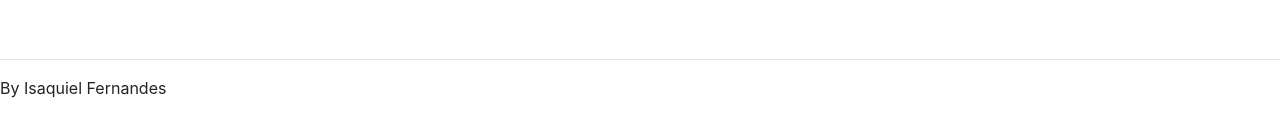
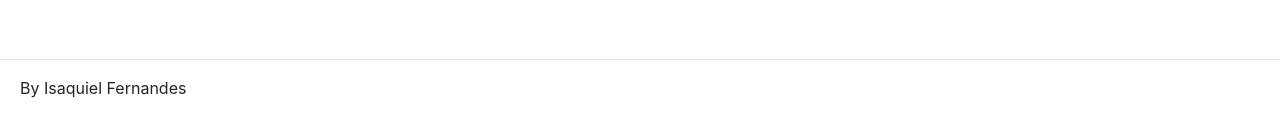
Before and after one commit to isaquielfernandes/react-app-weather, a React (Create React App) app: page / in a window 1280 px wide. Shown: the part 201-338 px from the top of the page. Built offline with nearby package versions, Linux system fonts and the light colour scheme.

Commit message:
Update Footer.js

```diff
--- a/src/components/footer/Footer.js
+++ b/src/components/footer/Footer.js
@@ -4,7 +4,7 @@ const Footer = () => {
   return (
     <footer className="">
       <hr/>
-      <span className="text-center">By Isaquiel Fernandes</span>
+      <span className="p-3 m-1 text-center">By Isaquiel Fernandes</span>
     </footer>
   )
 };
```
